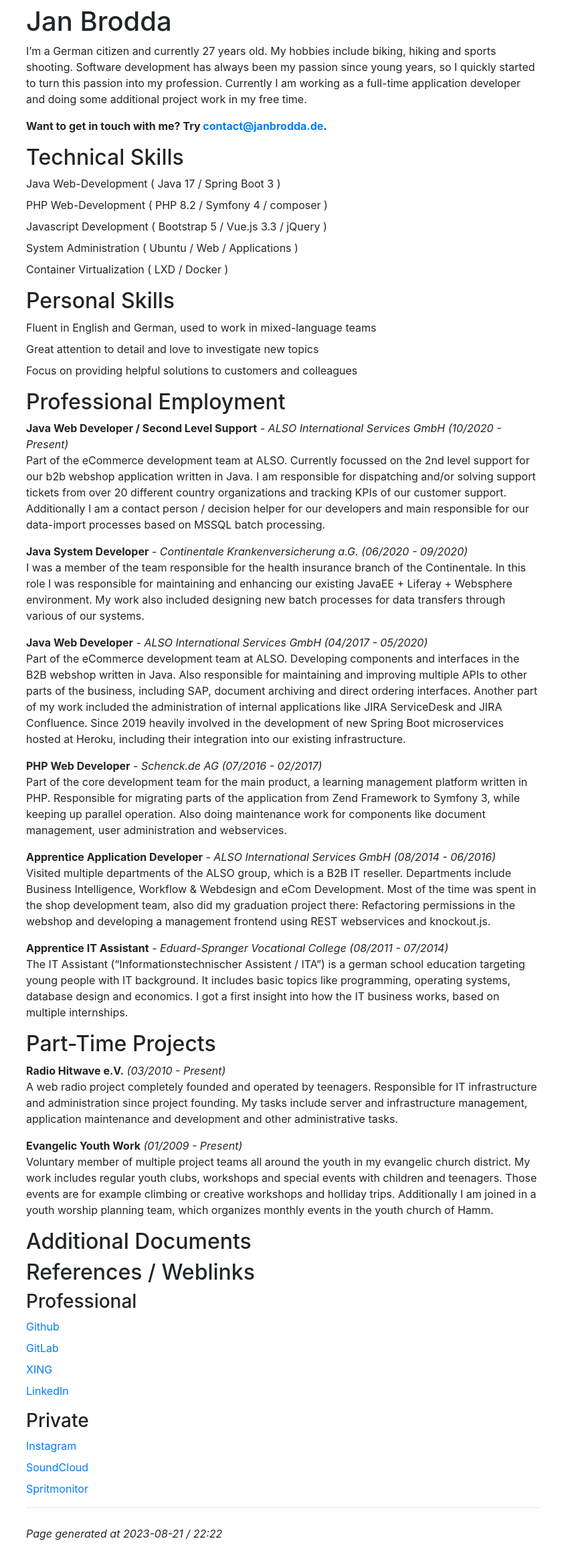
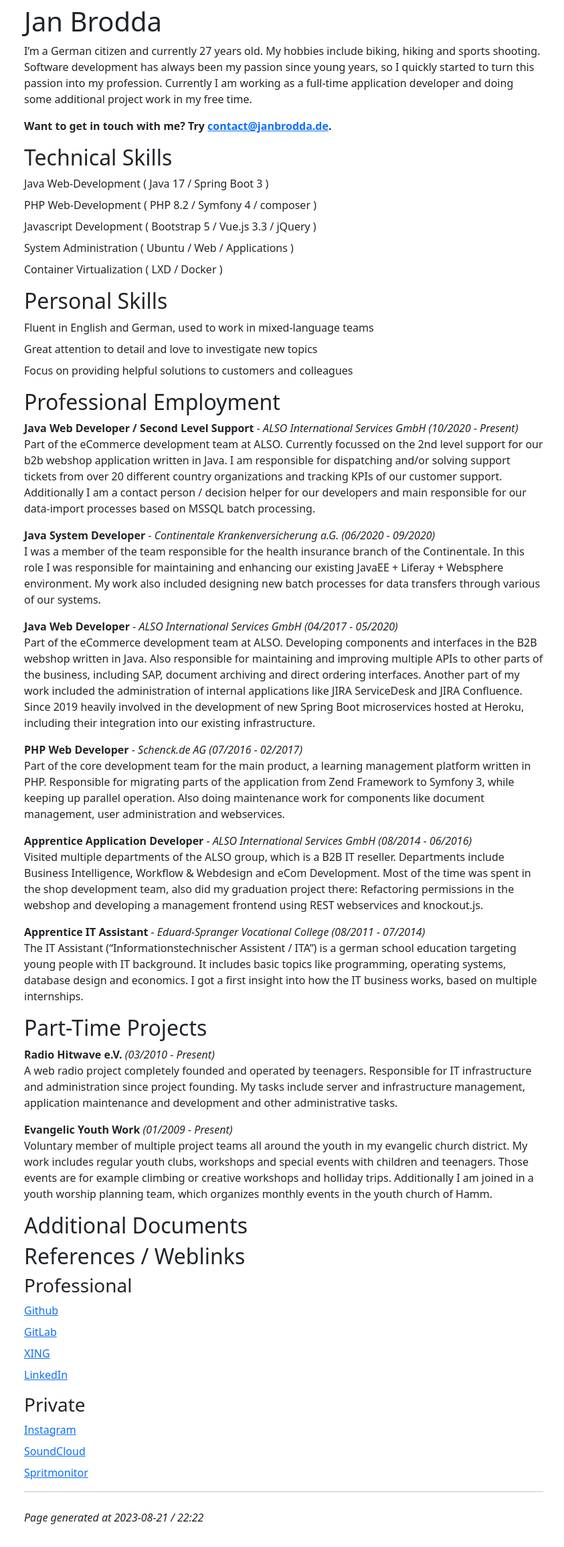
Before and after one commit to janxb/janxb.github.io, a Jekyll site: the page built from _pages/index.md, in a window 1280 px wide. Shown: the whole page at 67% size, without its empty margins (216-1059 px from the left). Built offline with Jekyll 4.4.1, drawn with Linux system fonts in a browser that asks for light colours; after the commit the page ends 2285 px from its top, so only the background shows below that.

Commit message:
bootstrap version bump

```diff
--- a/_layouts/default.html
+++ b/_layouts/default.html
@@ -6,7 +6,7 @@
 		<meta name="format-detection" content="telephone=no" />
 		{% seo %}
 
-		<link rel="stylesheet" href="https://cdn.jsdelivr.net/npm/bootstrap@4/dist/css/bootstrap.min.css">
+		<link rel="stylesheet" href="https://cdn.jsdelivr.net/npm/bootstrap@5/dist/css/bootstrap.min.css">
 		<link rel="stylesheet" href="/assets/css/style.css?{{site.time | date: '%s%N'}}" />
 		<link rel="icon" href="/assets/img/favicon.ico" type="image/x-icon" />
 	</head>
@@ -19,7 +19,7 @@
 		</div>
 
 		<script src="https://cdn.jsdelivr.net/npm/jquery@3/dist/jquery.min.js"></script>
-		<script src="https://cdn.jsdelivr.net/npm/bootstrap@4/dist/js/bootstrap.bundle.min.js"></script>
+		<script src="https://cdn.jsdelivr.net/npm/bootstrap@5/dist/js/bootstrap.bundle.min.js"></script>
 
 		{% include tracking.md %}
 	</body>
```
